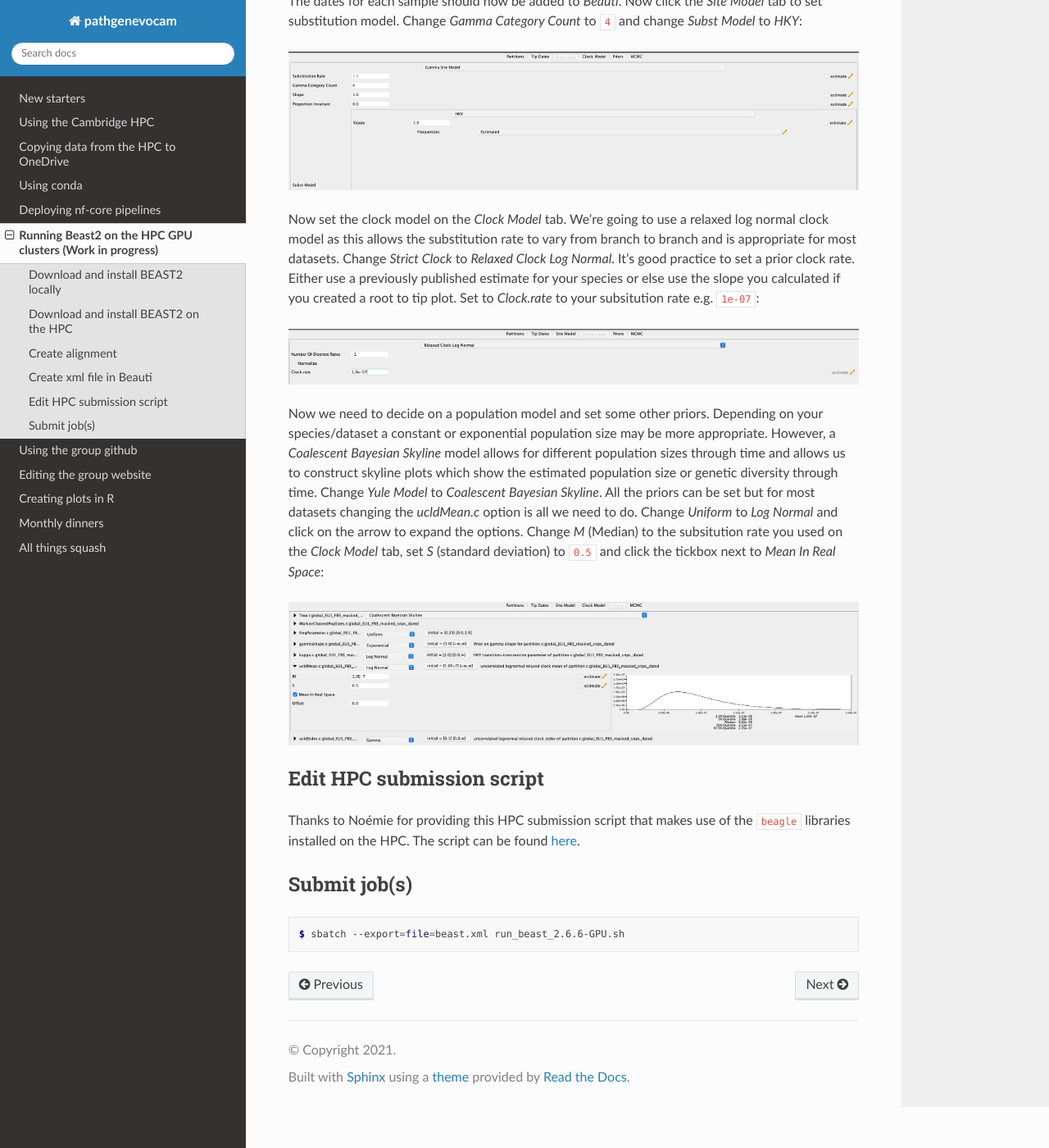
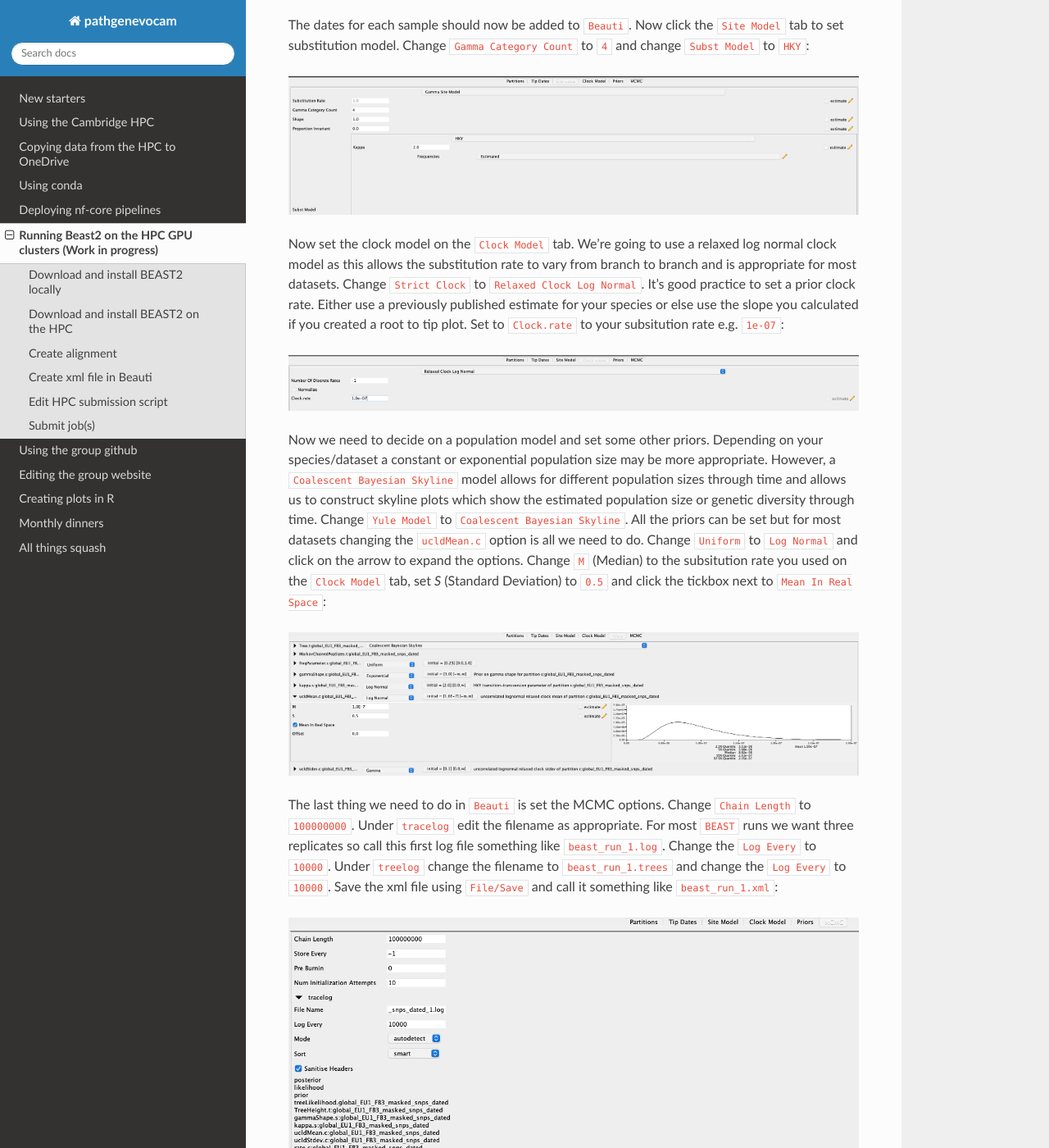
Before and after one commit to pathgenevocam/readthedocs, a Sphinx documentation site: the page built from docs/source/beast.rst, in a window 1280 px wide and 1400 px high, scrolled down 2179 px. Shown: the whole window at 82% size. Built offline with Sphinx 7.4.7 and the Read the Docs theme 2.0.0, drawn with Linux system fonts in a browser that asks for light colours; some of the changed text lies outside the part shown.

Commit message:
update beast page

```diff
--- a/docs/source/beast.rst
+++ b/docs/source/beast.rst
@@ -37,7 +37,7 @@ to the sample names in the fasta alignment using ``seqkit``.  You will need a ta
 
     $ 12754_8#27	12754_8#27-1982
 
-You can then run seqkit on your alignment to change the sample names:
+You can then run ``seqkit`` on your alignment to change the sample names:
 
 .. code-block:: console
 
@@ -48,42 +48,50 @@ You can then run seqkit on your alignment to change the sample names:
 Create xml file in Beauti
 -------------------------
 
-To create the BEAST xml file, load the dated alignment file you created with ``seqkit`` into ``Beauti`` using `File/Import alignment` and click `OK` to the `nucleotide`
-option on the `Choose the datatype of alignment` pop-up box:
+To create the BEAST xml file, load the dated alignment file you created with ``seqkit`` into ``Beauti`` using ``File/Import alignment`` and click ``OK`` to the ``nucleotide``
+option on the ``Choose the datatype of alignment`` pop-up box:
 
 .. image:: beauti_1.png
   :width: 800
   :alt: Beauti load page
 
-Next extract the dates from the sample names by clicking `Use tip dates` on the `Tip Dates` tab then `Auto-configure`. Change the `after first` box to `after last` and
-replace the ``_`` with ``-`` then click `OK`:
+Next extract the dates from the sample names by clicking ``Use tip dates`` on the ``Tip Dates`` tab then ``Auto-configure``. Change the ``after first`` box to ``after last`` and
+replace the ``_`` with ``-`` then click ``OK``:
 
 .. image:: beauti_2.png
   :width: 800
   :alt: Beauti tip dates
 
-The dates for each sample should now be added to `Beauti`.  Now click the `Site Model` tab to set substitution model. Change `Gamma Category Count` to ``4`` and change
-`Subst Model` to `HKY`:
+The dates for each sample should now be added to ``Beauti``.  Now click the ``Site Model`` tab to set substitution model. Change ``Gamma Category Count`` to ``4`` and change
+``Subst Model`` to ``HKY``:
 
 .. image:: beauti_3.png
   :width: 800
   :alt: Beauti tip dates
 
-Now set the clock model on the `Clock Model` tab. We're going to use a relaxed log normal clock model as this allows the substitution rate to vary from branch to branch and
-is appropriate for most datasets. Change `Strict Clock` to `Relaxed Clock Log Normal`.  It's good practice to set a prior clock rate.  Either use a previously published estimate
-for your species or else use the slope you calculated if you created a root to tip plot.  Set to `Clock.rate` to your subsitution rate e.g. ``1e-07``:
+Now set the clock model on the ``Clock Model`` tab. We're going to use a relaxed log normal clock model as this allows the substitution rate to vary from branch to branch and
+is appropriate for most datasets. Change ``Strict Clock`` to ``Relaxed Clock Log Normal``.  It's good practice to set a prior clock rate.  Either use a previously published estimate
+for your species or else use the slope you calculated if you created a root to tip plot.  Set to ``Clock.rate`` to your subsitution rate e.g. ``1e-07``:
 
 .. image:: beauti_4.png
   :width: 800
   :alt: Beauti tip dates
 
 Now we need to decide on a population model and set some other priors. Depending on your species/dataset a constant or exponential population size may be more appropriate. However,
-a `Coalescent Bayesian Skyline` model allows for different population sizes through time and allows us to construct skyline plots which show the estimated population size or genetic
-diversity through time. Change `Yule Model` to `Coalescent Bayesian Skyline`.  All the priors can be set but for most datasets changing the `ucldMean.c` option is all we need to do.
-Change `Uniform` to `Log Normal` and click on the arrow to expand the options. Change `M` (Median) to the subsitution rate you used on the `Clock Model` tab, set `S` (standard deviation)
-to ``0.5`` and click the tickbox next to `Mean In Real Space`:
+a ``Coalescent Bayesian Skyline`` model allows for different population sizes through time and allows us to construct skyline plots which show the estimated population size or genetic
+diversity through time. Change ``Yule Model`` to ``Coalescent Bayesian Skyline``.  All the priors can be set but for most datasets changing the ``ucldMean.c`` option is all we need to do.
+Change ``Uniform`` to ``Log Normal`` and click on the arrow to expand the options. Change ``M`` (Median) to the subsitution rate you used on the ``Clock Model`` tab, set `S` (Standard Deviation)
+to ``0.5`` and click the tickbox next to ``Mean In Real Space``:
 
 .. image:: beauti_5.png
+  :width: 800
+  :alt: Beauti tip dates
+
+The last thing we need to do in ``Beauti`` is set the MCMC options.  Change ``Chain Length`` to ``100000000``.  Under ``tracelog`` edit the filename as appropriate.  For most ``BEAST`` runs
+we want three replicates so call this first log file something like ``beast_run_1.log``.  Change the ``Log Every`` to ``10000``.  Under ``treelog`` change the filename to ``beast_run_1.trees``
+and change the ``Log Every`` to ``10000``. Save the xml file using ``File/Save`` and call it something like ``beast_run_1.xml``:
+
+.. image:: beauti_6.png
   :width: 800
   :alt: Beauti tip dates
 
```
Also changed, not shown: docs/source/beauti_6.png (added).
